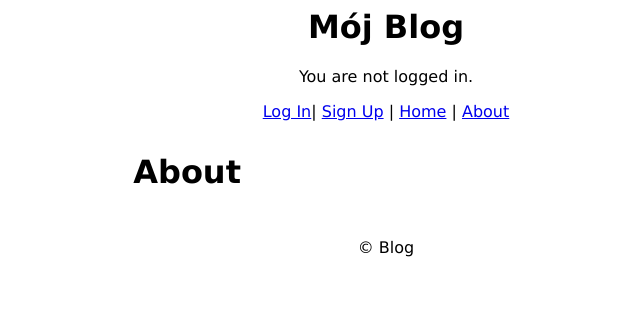
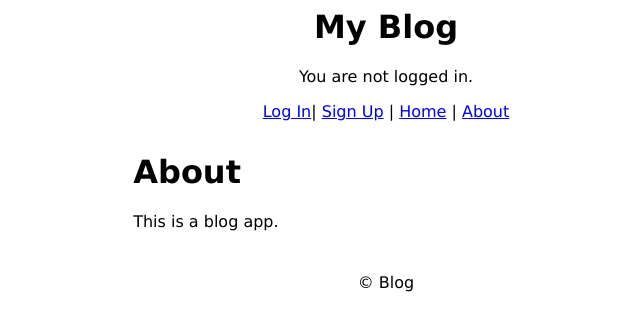
Before and after one commit to marlena1305/django_blog, a Django app: page /about/ in a window 1280 px wide. Shown: the top 331 px of the page, without its empty margins (254-894 px from the left). Run offline with Django 4.2, Linux system fonts and the light colour scheme.

Commit message:
Add files via upload

```diff
--- a/test_app/templates/about.html
+++ b/test_app/templates/about.html
@@ -1,3 +1,4 @@
 {% extends "base.html" %} {% block content %}
 <h1>About</h1>
+<p>This is a blog app.</p>
 {% endblock content %}
--- a/test_app/templates/base.html
+++ b/test_app/templates/base.html
@@ -6,7 +6,7 @@
 <body>
   <center>
     <header>
-      <h1>Mój Blog</h1>
+      <h1>My Blog</h1>
       {% if user.is_authenticated %}
       <p>Hi {{ user.username }}!</p>
 
```
Also changed, not shown: test_app/templates/details.html (+7 -1 lines).
